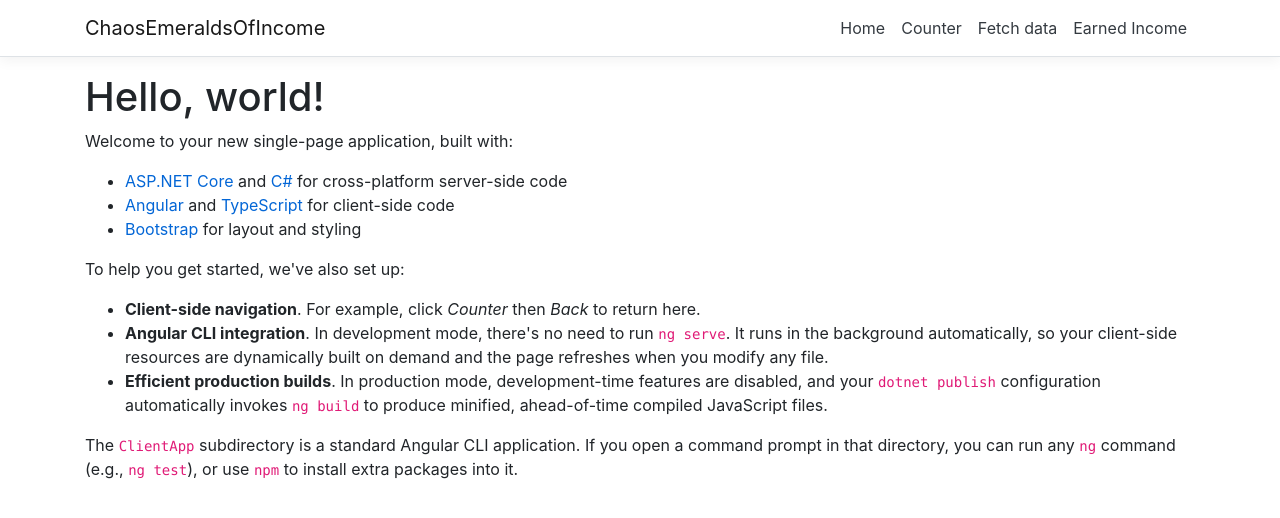
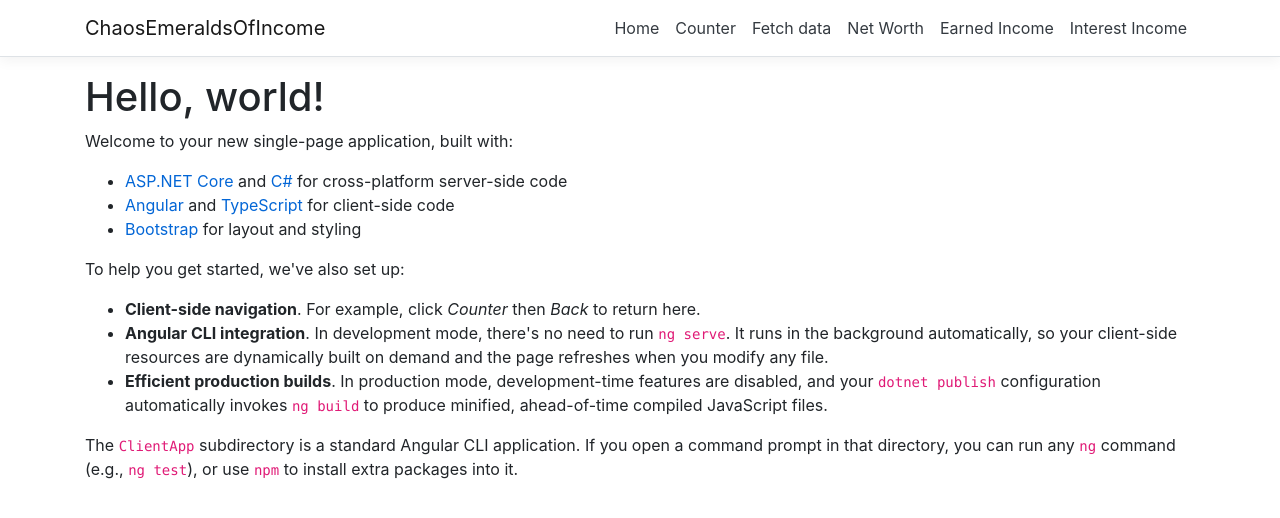
Before and after one commit to Paul464-otieno/Chaos, an Angular app in the folder ClientApp/: page / in a window 1280 px wide. Shown: the top 518 px of the page. Built offline with nearby package versions, Linux system fonts and the light colour scheme.

Commit message:
added net income and interest income components to app module and routing

```diff
--- a/ClientApp/src/app/nav-menu/nav-menu.component.html
+++ b/ClientApp/src/app/nav-menu/nav-menu.component.html
@@ -38,8 +38,18 @@
             >
           </li>
           <li class="nav-item" [routerLinkActive]="['link-active']">
+            <a class="nav-link text-dark" [routerLink]="['/net-worth']"
+              >Net Worth</a
+            >
+          </li>
+          <li class="nav-item" [routerLinkActive]="['link-active']">
             <a class="nav-link text-dark" [routerLink]="['/earned-income']">
               Earned Income
+            </a>
+          </li>
+          <li class="nav-item" [routerLinkActive]="['link-active']">
+            <a class="nav-link text-dark" [routerLink]="['/interest-income']">
+              Interest Income
             </a>
           </li>
         </ul>
```
Also changed, not shown: ClientApp/src/app/app.module.ts (+8 -2 lines).
